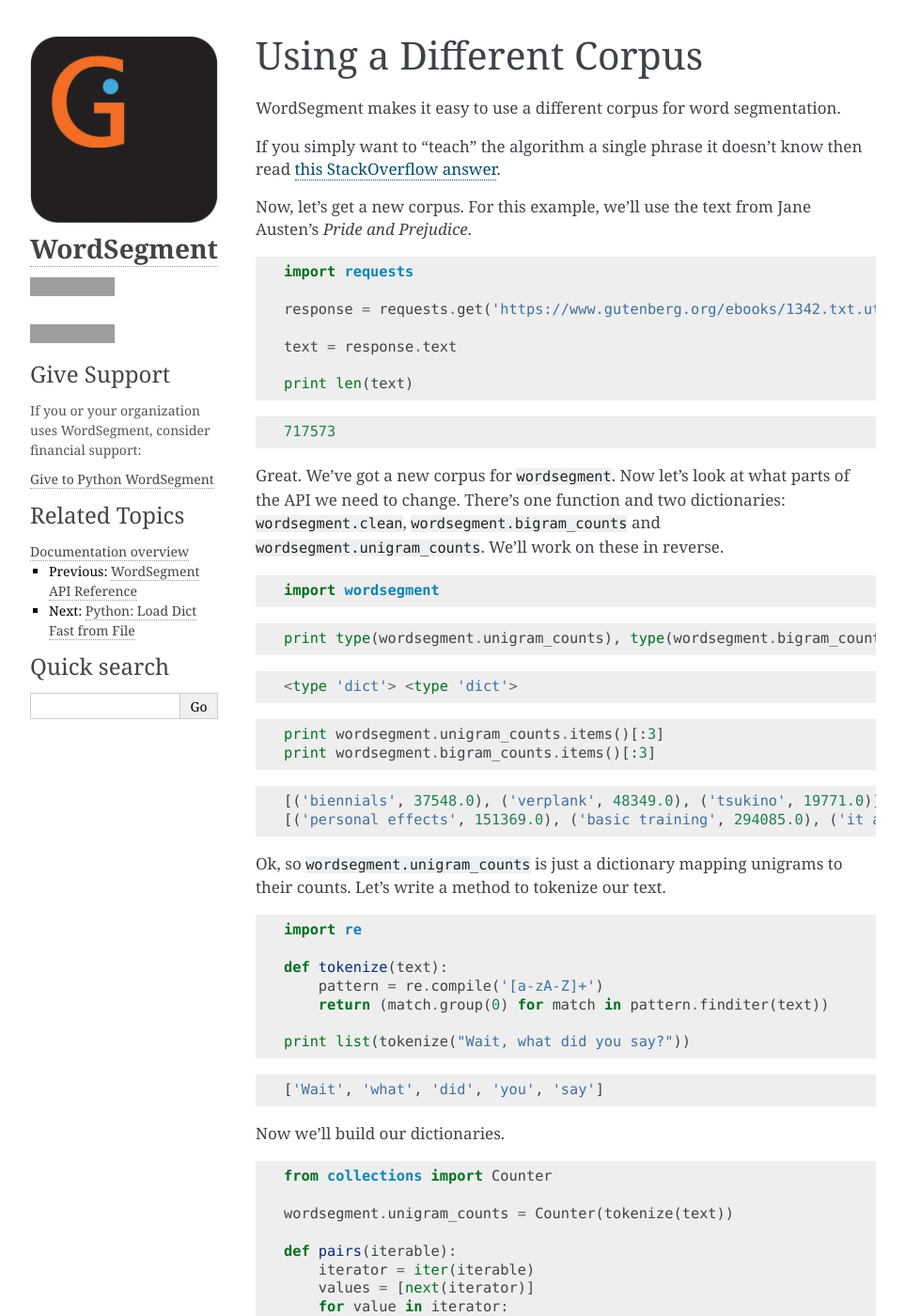
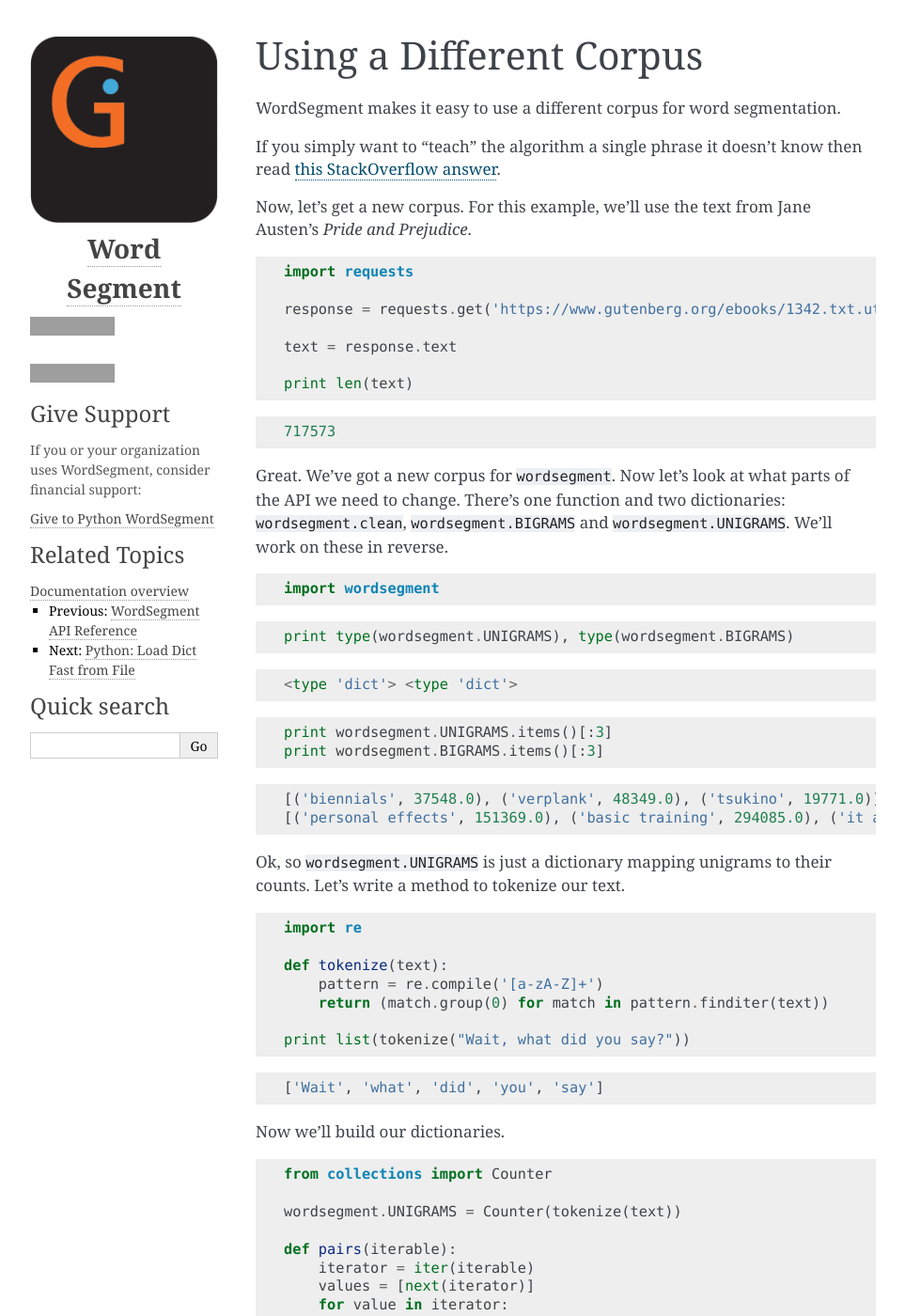
Before and after one commit to grantjenks/python-wordsegment, a Sphinx documentation site: the page built from docs/using-a-different-corpus.rst, in a window 1280 px wide and 1400 px high. Shown: the whole window at 94% size, without its empty margins (148-1111 px from the left). Built offline with Sphinx 7.4.7, drawn with Linux system fonts in a browser that asks for light colours; some of the changed text lies outside the part shown; grey boxes are pictures that could not be loaded.

Commit message:
Update docs references for unigram/bigram counts and load function

```diff
--- a/docs/conf.py
+++ b/docs/conf.py
@@ -14,7 +14,6 @@
 
 import sys
 import os
-import shlex
 
 # If extensions (or modules to document with autodoc) are in another directory,
 # add these directories to sys.path here. If the directory is relative to the
@@ -51,8 +50,8 @@ source_suffix = '.rst'
 master_doc = 'index'
 
 # General information about the project.
-project = u'WordSegment'
-copyright = u'2015, Grant Jenks'
+project = u'Word Segment'
+copyright = u'2016, Grant Jenks'
 author = u'Grant Jenks'
 
 # The version info for the project you're documenting, acts as replacement for
@@ -128,6 +127,7 @@ html_theme_options = {
     'show_related': True,
     'github_user': 'grantjenks',
     'github_repo': 'wordsegment',
+    'github_type': 'star',
 }
 
 # Add any paths that contain custom themes here, relative to this directory.
--- a/docs/using-a-different-corpus.rst
+++ b/docs/using-a-different-corpus.rst
@@ -1,4 +1,3 @@
-
 Using a Different Corpus
 ========================
 
@@ -22,16 +21,14 @@ Jane Austen's *Pride and Prejudice*.
 
     print len(text)
 
-
 .. parsed-literal::
 
     717573
 
-
 Great. We've got a new corpus for ``wordsegment``. Now let's look at
 what parts of the API we need to change. There's one function and two
-dictionaries: ``wordsegment.clean``, ``wordsegment.bigram_counts`` and
-``wordsegment.unigram_counts``. We'll work on these in reverse.
+dictionaries: ``wordsegment.clean``, ``wordsegment.BIGRAMS`` and
+``wordsegment.UNIGRAMS``. We'll work on these in reverse.
 
 .. code:: python
 
@@ -39,27 +36,23 @@ dictionaries: ``wordsegment.clean``, ``wordsegment.bigram_counts`` and
 
 .. code:: python
 
-    print type(wordsegment.unigram_counts), type(wordsegment.bigram_counts)
-
+    print type(wordsegment.UNIGRAMS), type(wordsegment.BIGRAMS)
 
 .. parsed-literal::
 
     <type 'dict'> <type 'dict'>
 
-
 .. code:: python
 
-    print wordsegment.unigram_counts.items()[:3]
-    print wordsegment.bigram_counts.items()[:3]
-
+    print wordsegment.UNIGRAMS.items()[:3]
+    print wordsegment.BIGRAMS.items()[:3]
 
 .. parsed-literal::
 
     [('biennials', 37548.0), ('verplank', 48349.0), ('tsukino', 19771.0)]
     [('personal effects', 151369.0), ('basic training', 294085.0), ('it absolutely', 130505.0)]
 
-
-Ok, so ``wordsegment.unigram_counts`` is just a dictionary mapping
+Ok, so ``wordsegment.UNIGRAMS`` is just a dictionary mapping
 unigrams to their counts. Let's write a method to tokenize our text.
 
 .. code:: python
@@ -72,11 +65,9 @@ unigrams to their counts. Let's write a method to tokenize our text.
 
     print list(tokenize("Wait, what did you say?"))
 
-
 .. parsed-literal::
 
     ['Wait', 'what', 'did', 'you', 'say']
-
 
 Now we'll build our dictionaries.
 
@@ -84,7 +75,7 @@ Now we'll build our dictionaries.
 
     from collections import Counter
 
-    wordsegment.unigram_counts = Counter(tokenize(text))
+    wordsegment.UNIGRAMS = Counter(tokenize(text))
 
     def pairs(iterable):
         iterator = iter(iterable)
@@ -94,7 +85,7 @@ Now we'll build our dictionaries.
             yield ' '.join(values)
             del values[0]
 
-    wordsegment.bigram_counts = Counter(pairs(tokenize(text)))
+    wordsegment.BIGRAMS = Counter(pairs(tokenize(text)))
 
 That's it.
 
@@ -115,14 +106,9 @@ input to ``segment``.
 
     wordsegment.segment('wantofawife')
 
-
-
-
 .. parsed-literal::
 
     ['want', 'of', 'a', 'wife']
-
-
 
 If you find this behaves poorly then you may need to change the
 ``wordsegment.TOTAL`` variable to reflect the total of all unigrams. In
@@ -130,7 +116,7 @@ our case that's simply:
 
 .. code:: python
 
-    wordsegment.TOTAL = float(sum(wordsegment.unigram_counts.values()))
+    wordsegment.TOTAL = float(sum(wordsegment.UNIGRAMS.values()))
 
 WordSegment doesn't require any fancy machine learning training
 algorithms. Simply update the unigram and bigram count dictionaries and
```
Also changed, not shown: README.rst (+7 -6 lines), docs/api.rst (+8 -3 lines), docs/index.rst (+7 -6 lines).
